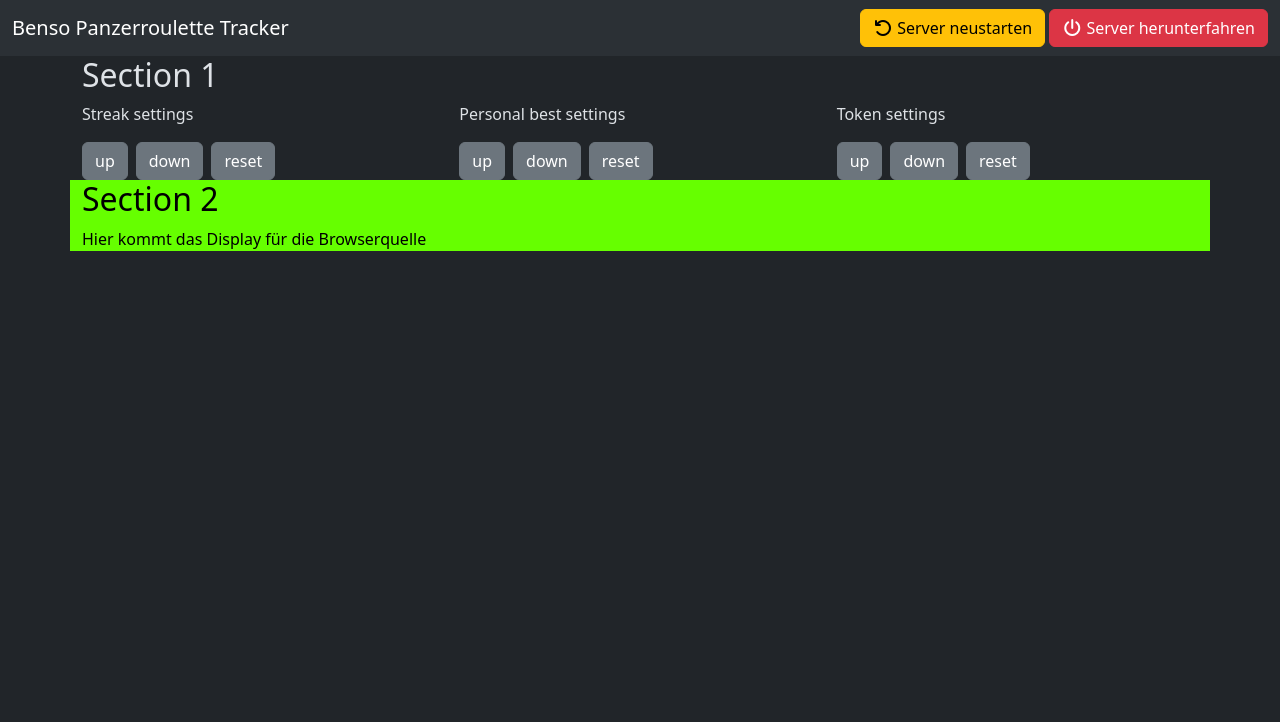
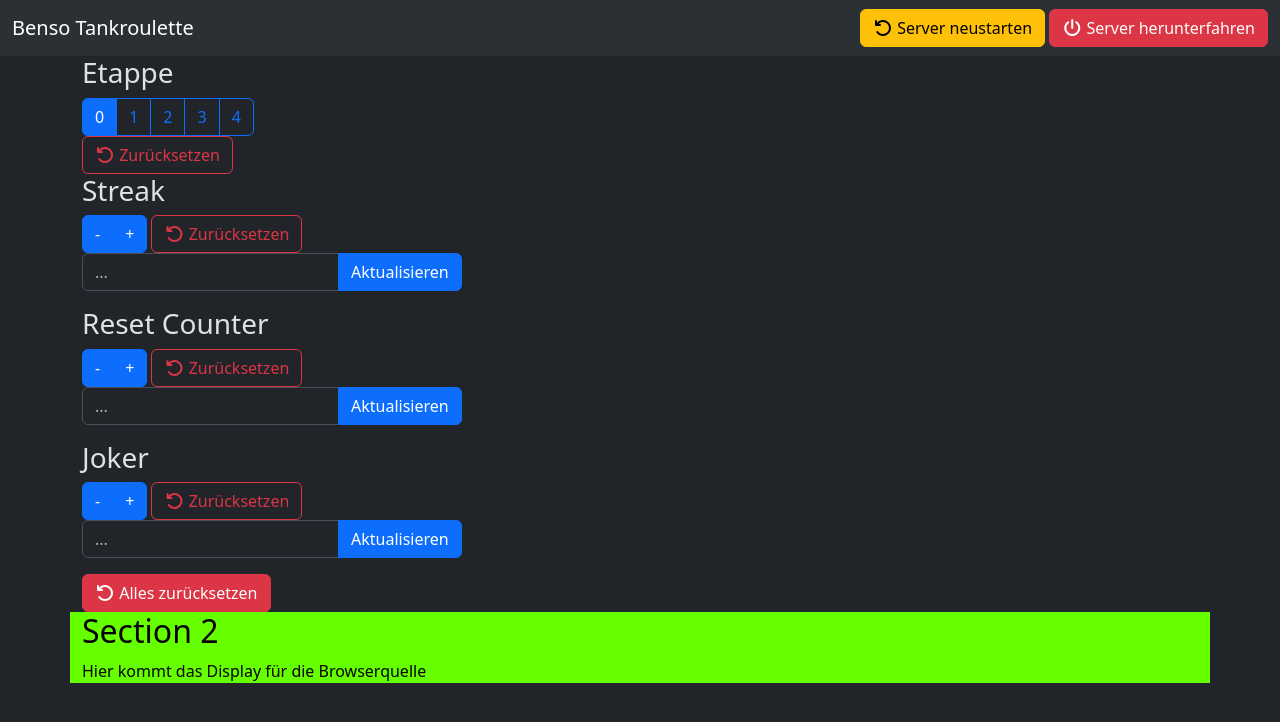
Before and after one commit to clashalytics/benso_tank_roulette, a website: page benso_tank_roulette/public/index.html in a window 1280 px wide. Drawn offline with Linux system fonts and the light colour scheme.

Commit message:
added HTML for controls

```diff
--- a/benso_tank_roulette/public/index.html
+++ b/benso_tank_roulette/public/index.html
@@ -5,7 +5,7 @@
     <meta charset="utf-8">
     <meta name="viewport" content="width=device-width, initial-scale=1">
 
-    <title>Benso Panzerroulette</title>
+    <title>Benso Tankroulette</title>
 
     <link rel="stylesheet" href="vendor/bootstrap/dist/css/bootstrap.min.css">
     <link rel="stylesheet" href="vendor/fontawesome/css/all.min.css">
@@ -16,7 +16,7 @@
 
 <nav class="navbar navbar-expand-lg bg-body-tertiary bg-dark" data-bs-theme="dark">
     <div class="container-fluid">
-        <a class="navbar-brand" href="">Benso Panzerroulette Tracker</a>
+        <a class="navbar-brand" href="">Benso Tankroulette</a>
         <button class="navbar-toggler" type="button" data-bs-toggle="collapse" data-bs-target="#navbarSupportedContent" aria-controls="navbarSupportedContent" aria-expanded="false" aria-label="Toggle navigation">
             <span class="navbar-toggler-icon"></span>
         </button>
@@ -36,39 +36,124 @@
     </div>
 </nav>
 
-<div class="container roulette-control-wrapper">
-    <h2 class="h2">
-        Section 1
-    </h2>
-    <div class="roulette-control">
-        <div class="streak-control">
-            <p>Streak settings</p>
-            <div class="flex-buttons d-flex justify-content-start">
-                <button class="btn btn-secondary">up</button>
-                <button class="btn btn-secondary">down</button>
-                <button class="btn btn-secondary">reset</button>
+<div class="container controls d-flex">
+    <div class="control-item-wrapper">
+        <div class="control-item">
+            <h3 class="h3">
+                Etappe
+            </h3>
+            <div class="control-buttons-wrapper">
+                <div class="control-buttons-stage">
+                    <div class="btn-group" role="group" aria-label="Basic radio toggle button group">
+                        <input type="radio" class="btn-check" name="btnradio" id="stage0" autocomplete="off" checked>
+                        <label class="btn btn-outline-primary" for="stage0">0</label>
+
+                        <input type="radio" class="btn-check" name="btnradio" id="stage1" autocomplete="off">
+                        <label class="btn btn-outline-primary" for="stage1">1</label>
+
+                        <input type="radio" class="btn-check" name="btnradio" id="stage2" autocomplete="off">
+                        <label class="btn btn-outline-primary" for="stage2">2</label>
+
+                        <input type="radio" class="btn-check" name="btnradio" id="stage3" autocomplete="off">
+                        <label class="btn btn-outline-primary" for="stage3">3</label>
+
+                        <input type="radio" class="btn-check" name="btnradio" id="stage4" autocomplete="off">
+                        <label class="btn btn-outline-primary" for="stage4">4</label>
+                    </div>
+                </div>
+                <div class="control-reset-stage">
+                    <button type="button" class="btn btn-outline-danger">
+                        <i class="fa-solid fa-arrow-rotate-left"></i>
+                        Zurücksetzen
+                    </button>
+                </div>
             </div>
         </div>
-        <div class="pb-control">
-            <p>Personal best settings</p>
-            <div class="flex-buttons d-flex justify-content-start">
-                <button class="btn btn-secondary">up</button>
-                <button class="btn btn-secondary">down</button>
-                <button class="btn btn-secondary">reset</button>
+        <div class="control-item">
+            <h3 class="h3">
+                Streak
+            </h3>
+            <div class="control-buttons-wrapper">
+                <div class="control-buttons-streak">
+                    <div class="btn-group" role="group" aria-label="Basic example">
+                        <button type="button" class="btn btn-primary">-</button>
+                        <button type="button" class="btn btn-primary">+</button>
+                    </div>
+                    <button type="button" class="btn btn-outline-danger">
+                        <i class="fa-solid fa-arrow-rotate-left"></i>
+                        Zurücksetzen
+                    </button>
+                </div>
+                <div class="control-update-streak">
+                    <div class="input-group mb-3">
+                        <input type="text" class="form-control" placeholder="..." aria-label="Recipient’s username">
+                        <button class="btn btn-primary" type="button" id="">
+                            Aktualisieren
+                        </button>
+                    </div>
+                </div>
             </div>
         </div>
-        <div class="token-control">
-            <p>Token settings</p>
-            <div class="flex-buttons d-flex justify-content-start">
-                <button class="btn btn-secondary">up</button>
-                <button class="btn btn-secondary">down</button>
-                <button class="btn btn-secondary">reset</button>
+        <div class="control-item">
+            <h3 class="h3">
+                Reset Counter
+            </h3>
+            <div class="control-buttons-wrapper">
+                <div class="control-buttons-reset_counter">
+                    <div class="btn-group" role="group" aria-label="Basic example">
+                        <button type="button" class="btn btn-primary">-</button>
+                        <button type="button" class="btn btn-primary">+</button>
+                    </div>
+                    <button type="button" class="btn btn-outline-danger">
+                        <i class="fa-solid fa-arrow-rotate-left"></i>
+                        Zurücksetzen
+                    </button>
+                </div>
+                <div class="control-update-reset_counter">
+                    <div class="input-group mb-3">
+                        <input type="text" class="form-control" placeholder="..." aria-label="Recipient’s username">
+                        <button class="btn btn-primary" type="button" id="">
+                            Aktualisieren
+                        </button>
+                    </div>
+                </div>
             </div>
+        </div>
+        <div class="control-item">
+            <h3 class="h3">
+                Joker
+            </h3>
+            <div class="control-buttons-wrapper">
+                <div class="control-buttons-joker">
+                    <div class="btn-group" role="group" aria-label="Basic example">
+                        <button type="button" class="btn btn-primary">-</button>
+                        <button type="button" class="btn btn-primary">+</button>
+                    </div>
+                    <button type="button" class="btn btn-outline-danger">
+                        <i class="fa-solid fa-arrow-rotate-left"></i>
+                        Zurücksetzen
+                    </button>
+                </div>
+                <div class="control-update-reset_counter">
+                    <div class="input-group mb-3">
+                        <input type="text" class="form-control" placeholder="..." aria-label="Recipient’s username">
+                        <button class="btn btn-primary" type="button" id="">
+                            Aktualisieren
+                        </button>
+                    </div>
+                </div>
+            </div>
+        </div>
+        <div class="control-reset_all">
+            <button type="button" class="btn btn-danger">
+                <i class="fa-solid fa-arrow-rotate-left"></i>
+                Alles zurücksetzen
+            </button>
         </div>
     </div>
 </div>
 
-<div class="container roulette-display">
+<div class="container display">
     <h2 class="h2">
         Section 2
     </h2>
--- a/benso_tank_roulette/public/style.css
+++ b/benso_tank_roulette/public/style.css
@@ -4,7 +4,7 @@ body {
     box-sizing: border-box;
 }
 
-.roulette-display {
+.display {
     background-color: #66ff00;
     color: black;
 }
```
